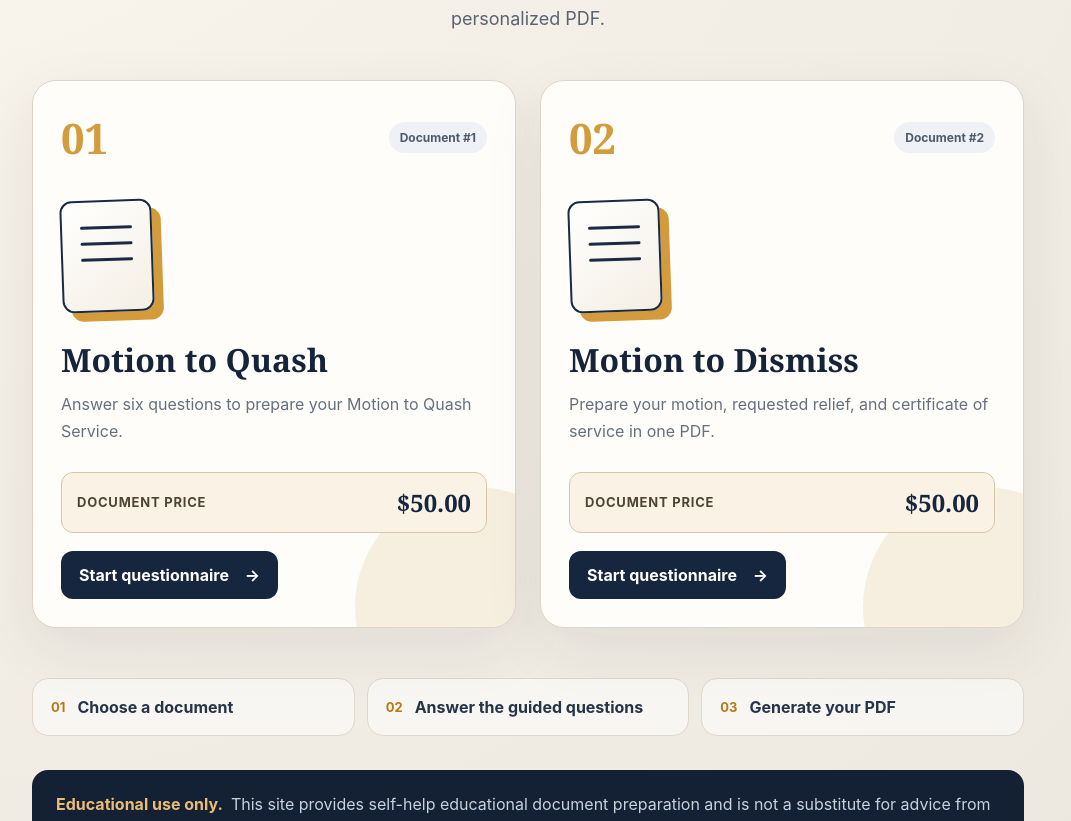
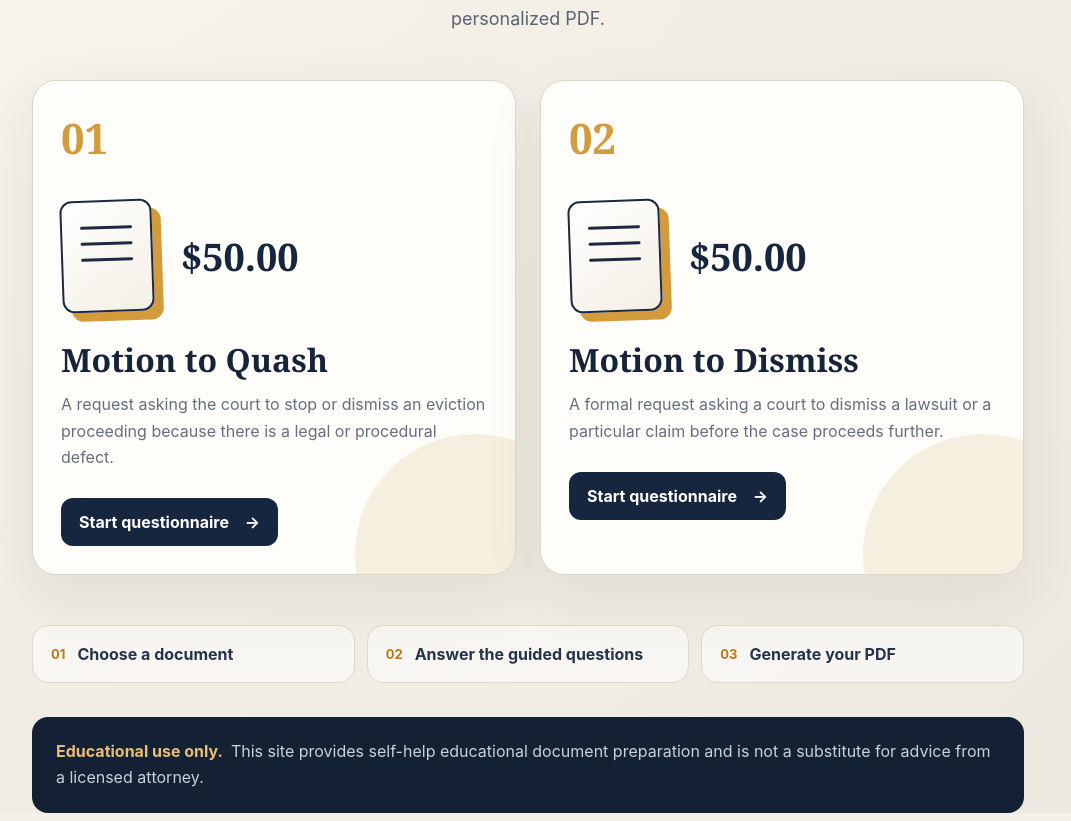
Before and after one commit to syedrahmanbukhari/Document-generation, a React (Vite) app: page / in a window 1280 px wide. Shown: the part 504-1325 px from the top of the page, without its empty margins (112-1183 px from the left). Built offline with nearby package versions, Linux system fonts and the light colour scheme.

Commit message:
fix some issues

```diff
--- a/src/App.jsx
+++ b/src/App.jsx
@@ -32,16 +32,14 @@ const docs = [
     id: 'motion-to-quash',
     number: '01',
     name: 'Motion to Quash',
-    description: 'Answer six questions to prepare your Motion to Quash Service.',
-    badge: 'Document #1',
+    description: 'A request asking the court to stop or dismiss an eviction proceeding because there is a legal or procedural defect.',
     price: '$50.00',
   },
   {
     id: 'motion-to-dismiss',
     number: '02',
     name: 'Motion to Dismiss',
-    description: 'Prepare your motion, requested relief, and certificate of service in one PDF.',
-    badge: 'Document #2',
+    description: 'A formal request asking a court to dismiss a lawsuit or a particular claim before the case proceeds further.',
     price: '$50.00',
   },
 ]
@@ -130,7 +128,7 @@ function App() {
         <main>
           <section className="hero">
             <div className="eyebrow">Guided document preparation</div>
-            <h1>Choose a document to begin.</h1>
+            <h1>Choose a document to begin</h1>
             <p>Choose your document and complete the questionnaire to prepare your personalized PDF.</p>
           </section>
 
@@ -139,17 +137,15 @@ function App() {
               <article className="doc-card" key={doc.id}>
                 <div className="card-topline">
                   <span className="card-number">{doc.number}</span>
-                  <span className="card-badge">{doc.badge}</span>
                 </div>
-                <div className="document-icon" aria-hidden="true">
-                  <span></span><span></span><span></span>
+                <div className="document-summary">
+                  <div className="document-icon" aria-hidden="true">
+                    <span></span><span></span><span></span>
+                  </div>
+                  <strong className="document-price" aria-label={`Price ${doc.price}`}>{doc.price}</strong>
                 </div>
                 <h2>{doc.name}</h2>
                 <p>{doc.description}</p>
-                <div className="document-price" aria-label={`Price ${doc.price}`}>
-                  <span>Document price</span>
-                  <strong>{doc.price}</strong>
-                </div>
                 <button onClick={() => openDocument(doc.id)}>Start questionnaire <span>→</span></button>
               </article>
             ))}
@@ -188,8 +184,6 @@ function App() {
 
       <main className="form-layout">
         <section className="form-intro">
-          <div className="eyebrow">{selected.badge}</div>
-          <h1>Enter your case details.</h1>
           <p>Complete the information below to prepare your document. Fields marked with an asterisk (*) are required.</p>
         </section>
 
--- a/src/documentFields.js
+++ b/src/documentFields.js
@@ -22,7 +22,7 @@ export const documentSections = {
     { title: 'Case and service details', fields: [
       { key: 'fullName', label: 'Your First & Last Name?' },
       { key: 'propertyAddress', label: 'Address?', type: 'textarea', placeholder: 'Street address, unit number, city, state, ZIP code' },
-      { key: 'circumstances', label: 'Describe exactly what happened (You never received papers, papers were posted on your door but were not mailed, papers were given to someone who doesn’t live in the home)', type: 'textarea', rows: 6, placeholder: 'Describe exactly what happened' },
+      { key: 'circumstances', label: 'Describe exactly what happened (You never received papers, papers were posted on your door but were not mailed, papers were given to someone who doesn’t live in the home)', help: 'Be sure to include specific dates & details', type: 'textarea', rows: 6, placeholder: 'Describe exactly what happened' },
     ] },
     { title: 'Document and contact information', fields: [
       { key: 'date', label: 'Date?', type: 'date' },
--- a/src/styles.css
+++ b/src/styles.css
@@ -30,14 +30,12 @@ button { cursor: pointer; }
 .doc-card::after { content: ''; position: absolute; inset: auto -80px -100px auto; width: 240px; height: 240px; border-radius: 50%; background: #efe3ca; opacity: .55; }
 .card-topline { display: flex; align-items: center; justify-content: space-between; }
 .card-number { font-family: Georgia, serif; font-size: 42px; color: #d39b3c; font-weight: 700; }
-.card-badge { border-radius: 999px; background: #eef1f5; color: #4d5b6c; padding: 8px 11px; font-size: 12px; font-weight: 700; }
-.document-icon { width: 92px; height: 112px; margin: 34px 0 26px; border: 2px solid #1a2a42; border-radius: 12px; padding: 24px 18px; transform: rotate(-2deg); background: linear-gradient(145deg, #fff, #f4efe4); box-shadow: 9px 9px 0 #d39b3c; }
+.document-summary { position: relative; z-index: 1; display: flex; align-items: center; gap: 28px; margin: 34px 0 26px; }
+.document-icon { flex-shrink: 0; width: 92px; height: 112px; border: 2px solid #1a2a42; border-radius: 12px; padding: 24px 18px; transform: rotate(-2deg); background: linear-gradient(145deg, #fff, #f4efe4); box-shadow: 9px 9px 0 #d39b3c; }
 .document-icon span { display: block; height: 3px; margin: 0 0 13px; background: #1a2a42; border-radius: 999px; }
 .doc-card h2 { margin: 0 0 10px; font-family: Georgia, serif; font-size: 32px; color: #16243a; }
 .doc-card p { margin: 0 0 28px; line-height: 1.65; color: #65707e; max-width: 440px; }
-.document-price { position: relative; z-index: 2; display: flex; align-items: center; justify-content: space-between; gap: 16px; margin: 0 0 18px; padding: 13px 15px; border: 1px solid #d7c6a7; border-radius: 12px; background: #faf3e5; color: #4f4434; }
-.document-price span { font-size: 13px; font-weight: 700; text-transform: uppercase; letter-spacing: .06em; }
-.document-price strong { color: #17263f; font-family: Georgia, serif; font-size: 24px; }
+.document-price { color: #17263f; font-family: Georgia, serif; font-size: clamp(28px, 4vw, 38px); white-space: nowrap; }
 .doc-card button { position: relative; z-index: 2; border: 0; background: #17263f; color: #fff; border-radius: 12px; padding: 14px 18px; font-weight: 750; transition: transform .18s ease, background .18s ease; }
 .doc-card button:hover { transform: translateY(-2px); background: #223653; }
 .doc-card button span { margin-left: 12px; }
```
